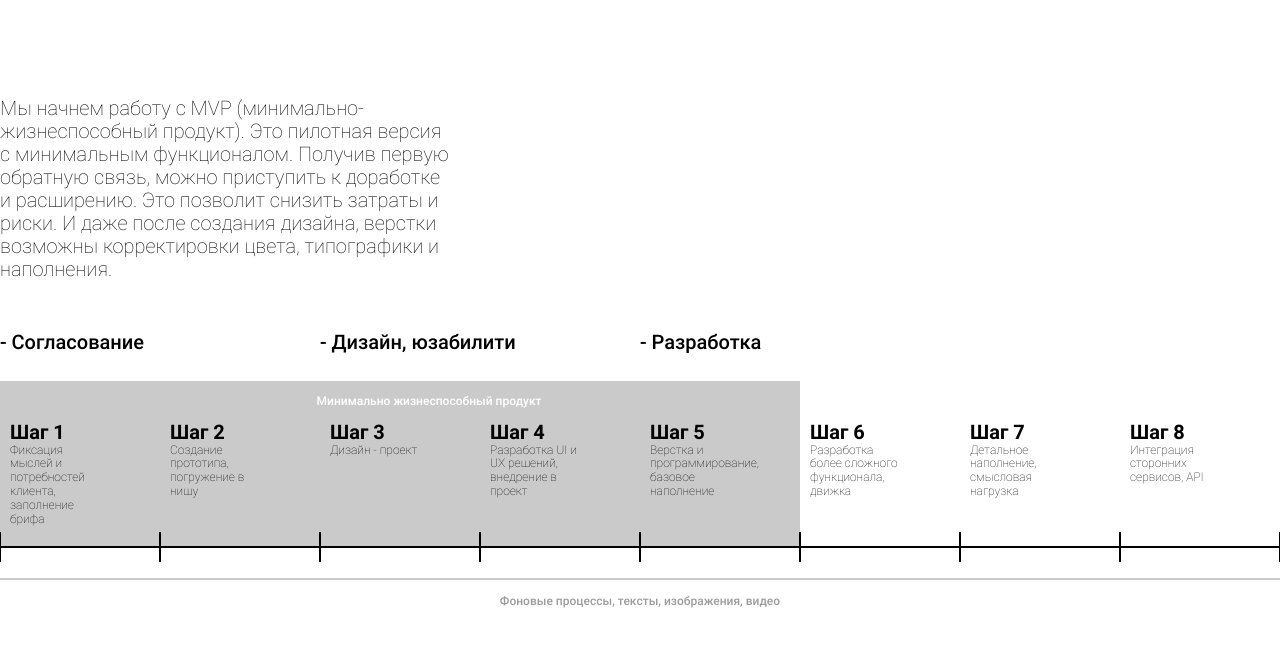
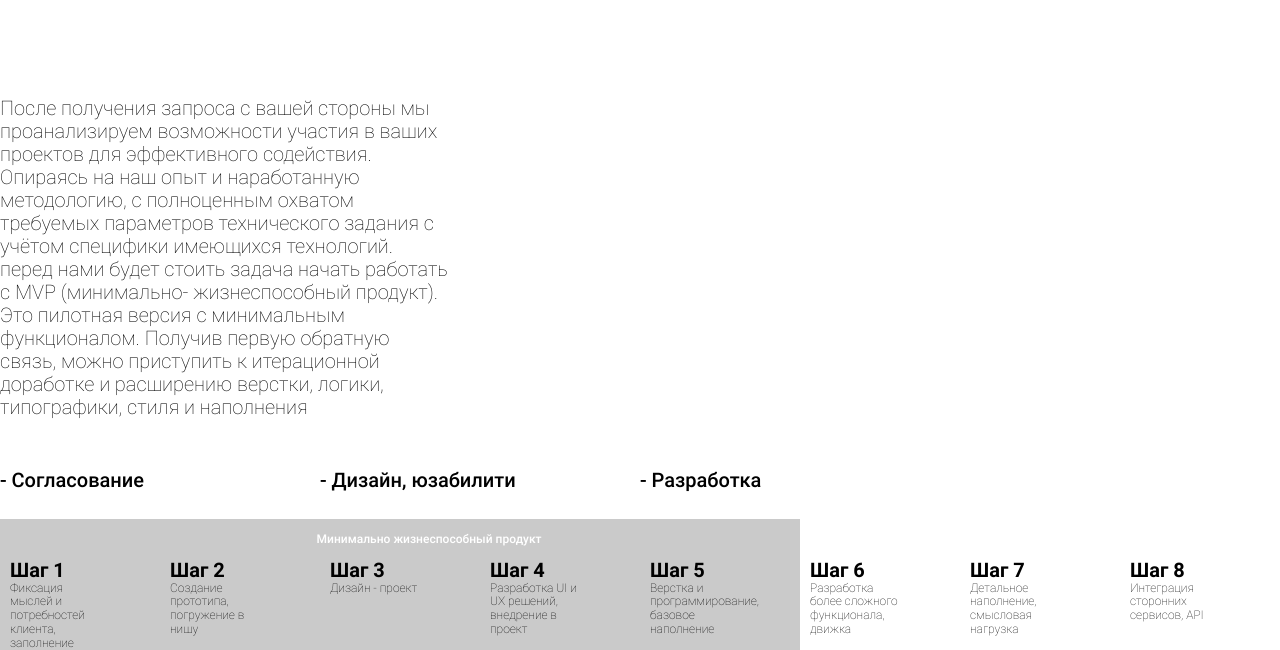
Before and after one commit to tarchevsky/teziscam, a plain HTML site: page web.html in a window 1280 px wide. Shown: the part 437-1087 px from the top of the page. Drawn offline with Linux system fonts and the light colour scheme; files whose address does not match are found by name.

Commit message:
Правки текст веб mvp

```diff
--- a/web.html
+++ b/web.html
@@ -49,10 +49,13 @@
 				<h4 class="block-sub">Процесс</h4>
 			</div>
 			<div class="block-descr">
-				<p>Мы начнем работу с MVP (минимально- жизнеспособный продукт). Это пилотная версия с минимальным
-					функционалом. Получив первую обратную связь, можно приступить к доработке и расширению. Это позволит
-					снизить затраты и риски. И даже после создания дизайна, верстки возможны корректировки цвета, типографики
-					и наполнения.</p>
+				<p> После получения запроса с вашей стороны мы проанализируем возможности участия в ваших проектов для
+					эффективного содействия. Опираясь на наш опыт и наработанную методологию, с полноценным охватом требуемых
+					параметров технического задания c учётом специфики имеющихся технологий.</p>
+				<p>перед нами будет стоить задача начать работать с MVP (минимально- жизнеспособный продукт). Это пилотная
+					версия с минимальным
+					функционалом. Получив первую обратную связь, можно приступить к итерационной доработке и расширению
+					верстки, логики, типографики, стиля и наполнения</p>
 			</div>
 			<div class="timeline timeline-web">
 				<div class="timeline-web__steps">
```
